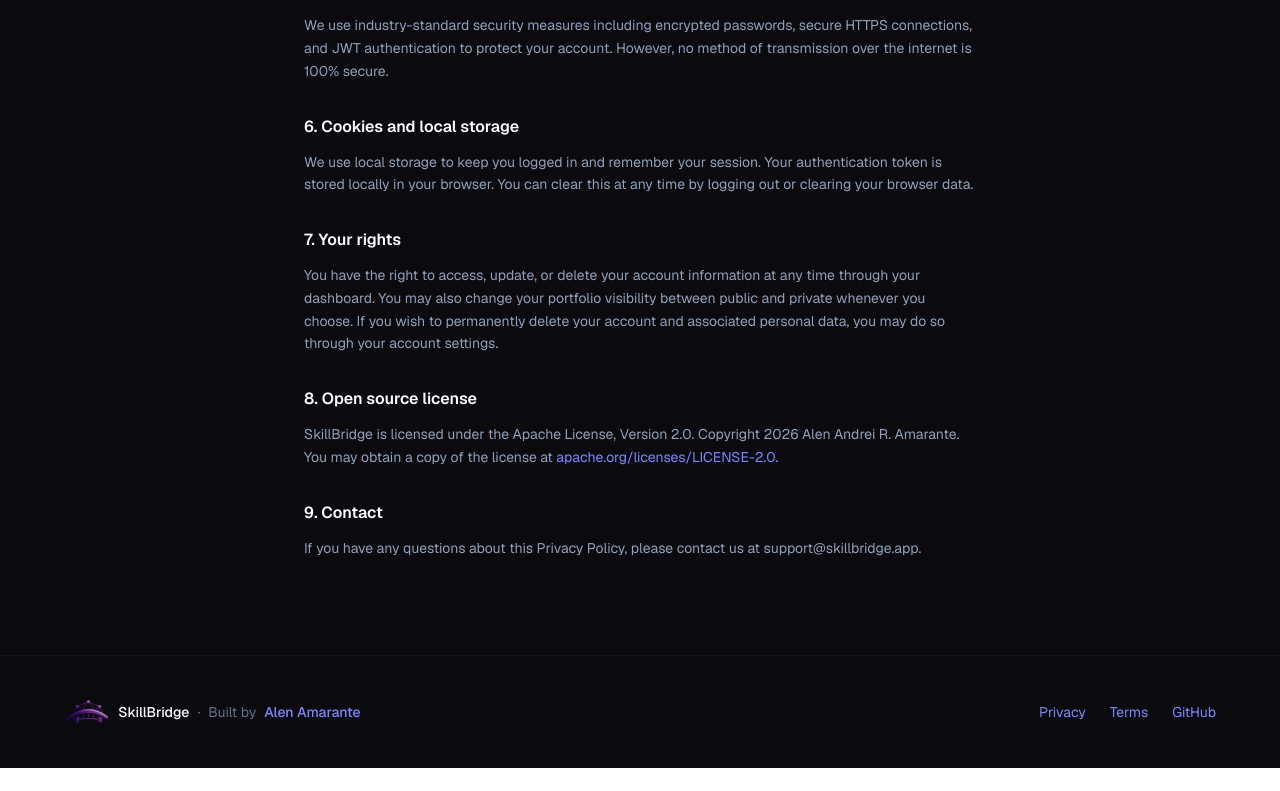
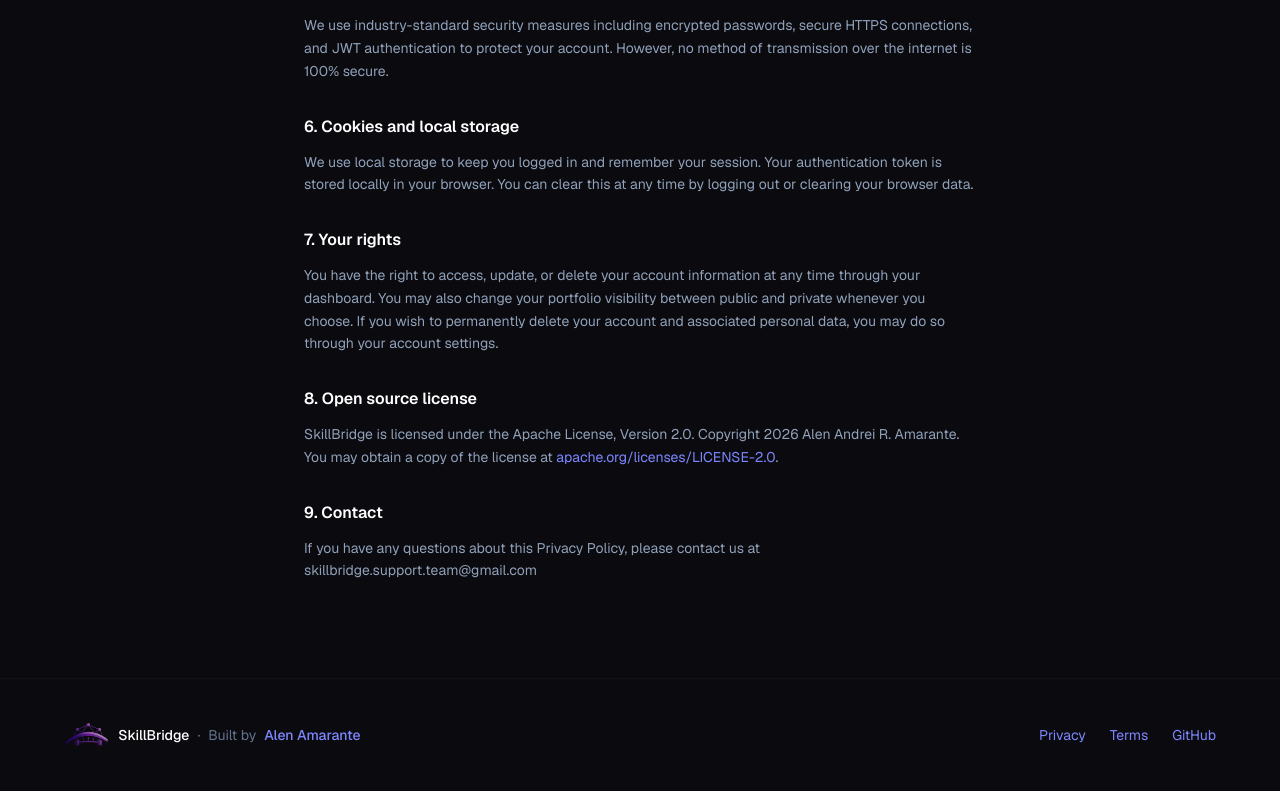
Before and after one commit to Alenlen1/Skillbridge, a Next.js app in the folder frontend/: page /privacy in a window 1280 px wide. Shown: the part 974-1765 px from the top of the page. Before the commit the page ends 1742 px from the top, so only its background shows below. Built offline with nearby package versions, Linux system fonts and the light colour scheme.

Commit message:
update privacy, terms and landing page FAQ

```diff
--- a/frontend/app/page.tsx
+++ b/frontend/app/page.tsx
@@ -146,7 +146,7 @@ const faqs = [
   },
   {
     question: "Still have questions?",
-    answer: "Contact us at",
+    answer: "Contact us at skillbridge.support.team@gmail.com",
   },
 ];
 
--- a/frontend/app/privacy/page.tsx
+++ b/frontend/app/privacy/page.tsx
@@ -163,7 +163,7 @@ export default function PrivacyPage() {
               </h2>
               <p>
                 If you have any questions about this Privacy Policy, please
-                contact us at support@skillbridge.app.
+                contact us at skillbridge.support.team@gmail.com
               </p>
             </section>
           </div>
--- a/frontend/app/terms/page.tsx
+++ b/frontend/app/terms/page.tsx
@@ -169,7 +169,7 @@ export default function TermsPage() {
               </h2>
               <p>
                 If you have any questions about these Terms, please contact us
-                at support@skillbridge.app.
+                at skillbridge.support.team@gmail.com
               </p>
             </section>
           </div>
```
